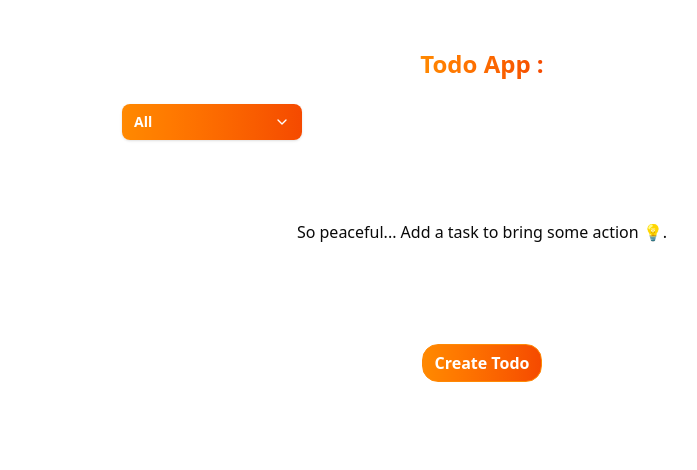
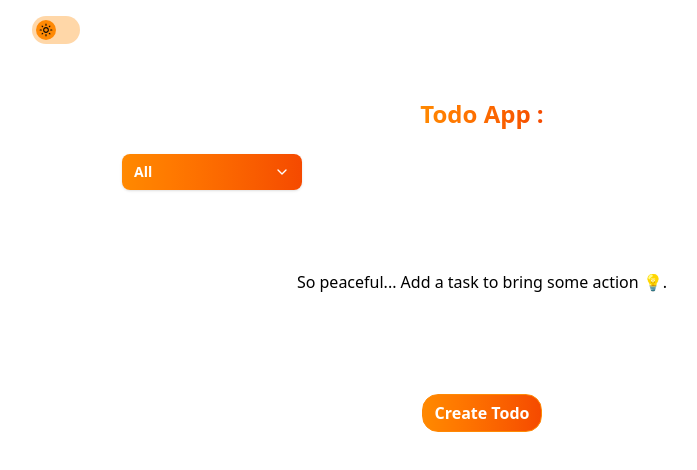
Before and after one commit to nkartikaxioned/updated-todo, a React (Vite) app: page / in a window 1280 px wide. Shown: the top 470 px of the page, without its empty margins (158-855 px from the left). Built offline with nearby package versions, Linux system fonts and the light colour scheme.

Commit message:
feat: added darkmode.jsx with styling

```diff
--- a/src/index.css
+++ b/src/index.css
@@ -41,6 +41,7 @@
   --color-sidebar-ring: var(--sidebar-ring);
   --text-xl: 18.72px;
   --text-l: 16px;
+  --text-0: 0;
 }
 
 :root {
@@ -138,3 +139,23 @@
 
   table.custom-orange-border { @apply w-4/5 border-collapse border rounded-[8px] overflow-hidden border-spacing-0 }
 }
+
+.switch {
+  @apply w-12 h-7 relative bg-orange-200 rounded-full
+}
+
+.switch .slider {
+  @apply h-5 w-5 flex justify-center items-center absolute top-1 left-1 right-0 bottom-0 bg-orange-400 rounded-full transition-all;
+}
+
+.switch .slider.light {
+  @apply transform translate-x-0;
+}
+
+.switch .slider.dark {
+  @apply transform translate-x-5;
+}
+
+body:has(.slider.dark) {
+  @apply bg-gray-700
+}
--- /dev/null
+++ b/src/mode toggle/DarkMode.jsx
@@ -0,0 +1,16 @@
+import { useTodoContext } from "@/todo";
+import { MdOutlineDarkMode, MdOutlineLightMode } from "react-icons/md";
+
+export const DarkMode = () => {
+  const { toggleDarkMode, setToggleDarkMode } = useTodoContext();
+
+  const handleToggle = () => {
+    return setToggleDarkMode((prev) => prev === "light" ? "dark" : "light");
+  }
+
+  return (
+    <button className="switch mt-4" onClick={handleToggle}>
+      <span className= {`slider ${toggleDarkMode === "light" ? 'light' : 'dark'}`}>{ toggleDarkMode === "light" ? <MdOutlineLightMode size={14}/> : <MdOutlineDarkMode /> }</span>
+    </button>
+  )
+};
--- a/src/todo/index.jsx
+++ b/src/todo/index.jsx
@@ -28,6 +28,7 @@ export const TodoDataProvider = ({ children }) => {
   const [editTodoValue, setEditTodoValue] = useState("");
   const [filteredTodoData, setFilteredTodoData] = useState([]);
   const [filterValue, setFilterValue] = useState("all");
+  const [toggleDarkMode, setToggleDarkMode] = useState("light");
 
   const [emptyTodoMessage, setEmptyTodoMessage] = useState(
     "So peaceful... Add a task to bring some action 💡."
@@ -69,6 +70,8 @@ export const TodoDataProvider = ({ children }) => {
         setFilterValue,
         emptyTodoMessage,
         emptyCheckedMessage,
+        toggleDarkMode,
+        setToggleDarkMode
       }}
     >
       {children}
--- a/src/todo/todo.jsx
+++ b/src/todo/todo.jsx
@@ -8,6 +8,7 @@ import {
   SelectTrigger,
   SelectValue,
 } from "@/components/ui/select";
+import { DarkMode } from "@/mode toggle/DarkMode";
 
 export const Todo = () => {
   const {
@@ -16,6 +17,7 @@ export const Todo = () => {
     setDisplayInput,
     setFilteredTodoData,
     emptyTodoMessage,
+    toggleDarkMode
   } = useTodoContext();
 
   //function to toggle textarea for adding todo
@@ -29,9 +31,10 @@ export const Todo = () => {
       value === "checked" ? todoData.filter((todo) => todo.checked) : todoData
     );
   };
-
+// ${toggleDarkMode === "light" ? 'light' : 'dark'}
   return (
     <div className="wrapper">
+      <DarkMode />
       <div className="flex flex-col justify-center items-center">
         <h2 className="bg-linear-to-r from-orange-400 to-orange-600 bg-clip-text text-transparent font-bold mb-6 mt-12">
           Todo App :
@@ -44,18 +47,18 @@ export const Todo = () => {
             <SelectTrigger className="w-[180px] bg-gradient-to-r from-orange-400 to-orange-600 text-white focus:outline-none focus:ring-0 focus-visible:ring-0 border-none shadow-sm">
               <SelectValue className="text-white" />
             </SelectTrigger>
-            <SelectContent>
-              <SelectItem className="focus:bg-orange-200" value="all">
+            <SelectContent  className={`${toggleDarkMode === "light" ? 'bg-white' : 'bg-orange-200 border-orange-700'}`}>
+              <SelectItem className={`${toggleDarkMode === "light" ? 'focus:bg-orange-200' : 'focus:bg-orange-300'}`} value="all">
                 All
               </SelectItem>
-              <SelectItem className="focus:bg-orange-200" value="checked">
+              <SelectItem className={`${toggleDarkMode === "light" ? 'focus:bg-orange-200' : 'focus:bg-orange-300'}`} value="checked">
                 Checked
               </SelectItem>
             </SelectContent>
           </Select>
         </div>
         {todoData.length === 0 && (
-          <div className="p-20">{emptyTodoMessage}</div>
+          <div className={`p-20 ${toggleDarkMode === "dark" ? 'text-white' : 'text-black'}`}>{emptyTodoMessage}</div>
         )}
         {todoData.length > 0 && <TodoList />}
         <div className="flex justify-center items-center pt-5 w-full md:w-4/5">
--- a/src/todo/todoList.jsx
+++ b/src/todo/todoList.jsx
@@ -15,6 +15,7 @@ export const TodoList = () => {
     filteredTodoData,
     setFilteredTodoData,
     emptyCheckedMessage,
+    toggleDarkMode
   } = useTodoContext();
 
   //function to handle toggle checkbox and update the array data
@@ -63,7 +64,7 @@ export const TodoList = () => {
   };
 
   if (filteredTodoData.length === 0) {
-    return <div className="p-20">{emptyCheckedMessage}</div>;
+    return <div className={`p-20 ${toggleDarkMode === "dark" ? 'text-white' : 'text-black'}`}>{emptyCheckedMessage}</div>;
   }
 
   if (filteredTodoData.length > 0) {
@@ -77,10 +78,10 @@ export const TodoList = () => {
             <th className="px-3.5 md:px-5 py-2.5">Actions</th>
           </tr>
         </thead>
-        <tbody>
+        <tbody className={`${toggleDarkMode === "dark" ? 'bg-orange-100' : 'bg-transparent'}`}>
           {filteredTodoData.map((currentTodo) => {
             return (
-              <tr key={currentTodo.id} className="hover:bg-orange-100 h-24">
+              <tr key={currentTodo.id} className={`h-24 ${toggleDarkMode === "dark" ? 'hover:bg-orange-200' : 'hover:bg-orange-100'}`}>
                 <td className="px-3.5 md:px-5 py-2.5 text-center h-24">
                   <input
                     className="accent-orange-400 h-3.5 md:h-4 w-3.5 md:w-4"
@@ -107,7 +108,7 @@ export const TodoList = () => {
                   )}
                 </td>
                 <td className="flex flex-col text-center px-5 py-2.5 text-gray-500 h-24 justify-center">
-                  <spa className="text-[12px] md:text-[14px]">{currentTodo.time}</spa>
+                  <span className="text-[12px] md:text-[14px]">{currentTodo.time}</span>
                   <span className="pt-0.5 text-[12px] md:text-[14px]">{currentTodo.date}</span>
                 </td>
                 <td className="align-middle text-center">
```
